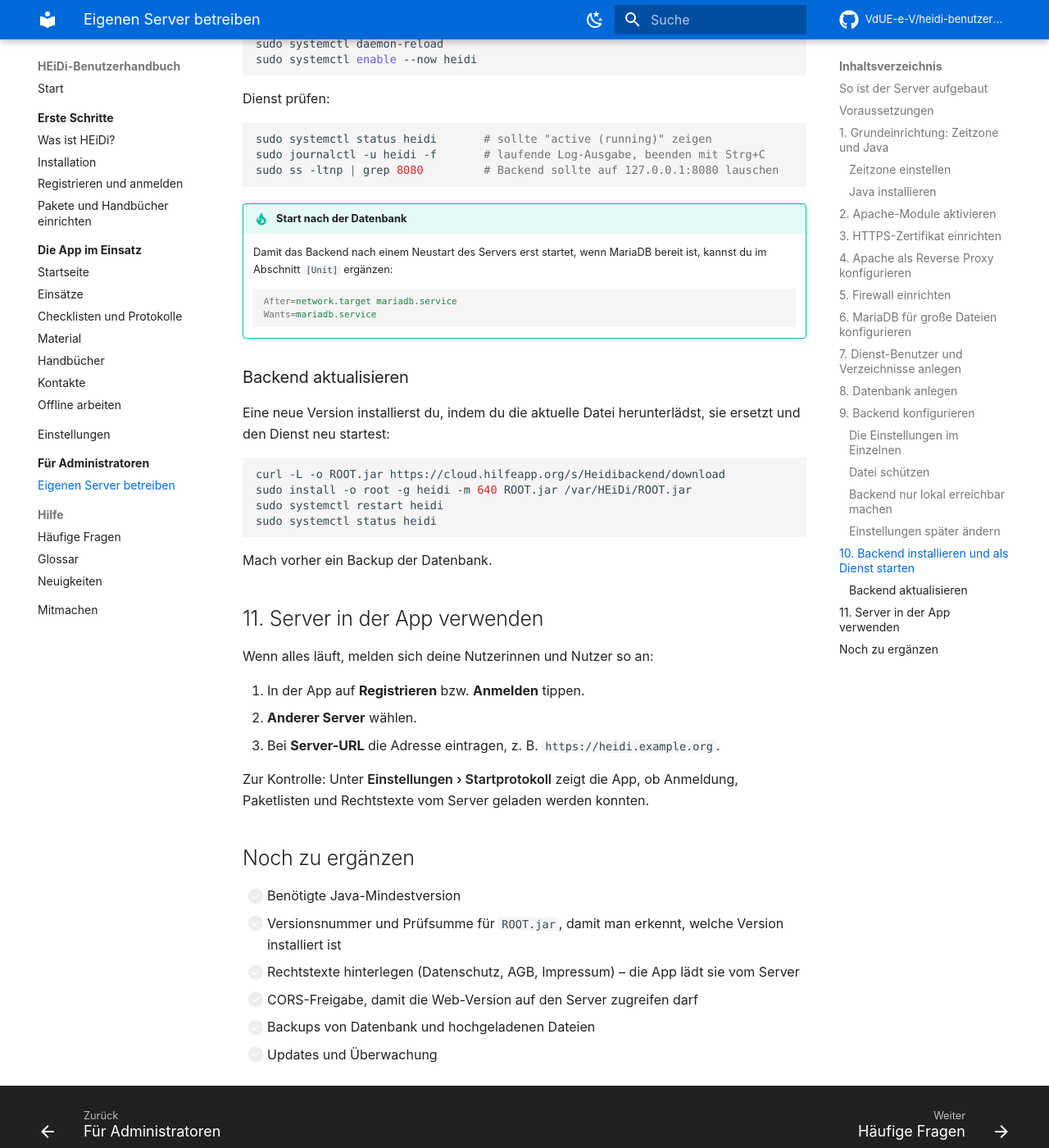
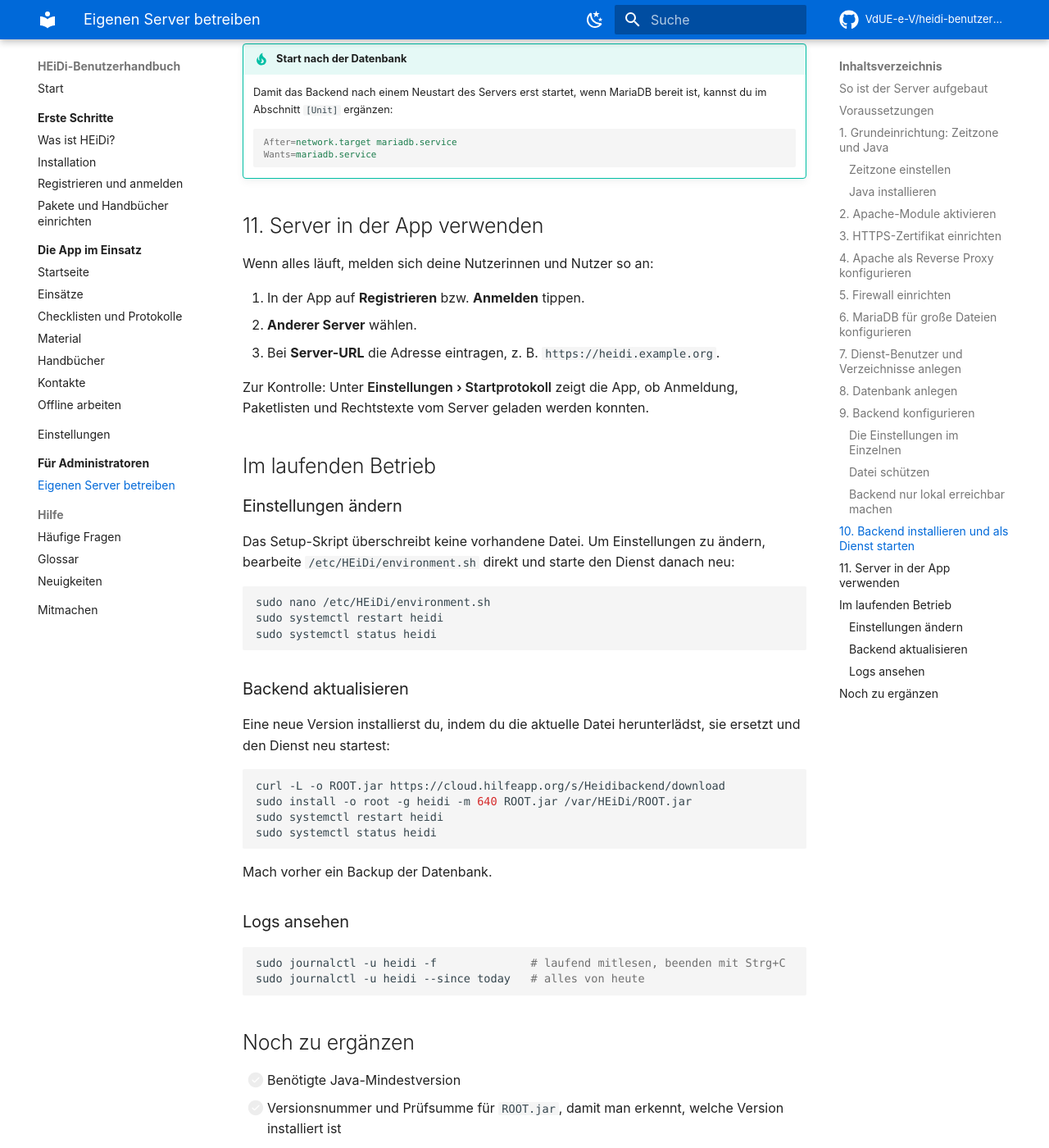
Before and after one commit to VdUE-e-V/heidi-benutzerhandbuch, an MkDocs documentation site: the page built from docs/administration/eigener-server.md, in a window 1280 px wide and 1400 px high, scrolled down 11322 px. Shown: the whole window at 82% size. Built offline with MkDocs 1.6.1 and Material for MkDocs 9.7.7, drawn with Linux system fonts in a browser that asks for light colours; comment, search, counter and statistics services are not loaded; some of the changed text lies outside the part shown.

Commit message:
Eigener Server: Betriebsschritte nach die Installation verschoben
systemctl restart heidi stand in Schritt 9, bevor der Dienst in Schritt 10
angelegt wird. Einstellungen ändern, Backend aktualisieren und Logs ansehen
stehen jetzt im neuen Abschnitt Im laufenden Betrieb nach Schritt 11.

Co-Authored-By: Claude Opus 5.5 <noreply@anthropic.com>
Claude-Session: https://claude.ai/code/session_01TKjvnRgGeTm6rju38zawTH

````diff
--- a/docs/administration/eigener-server.md
+++ b/docs/administration/eigener-server.md
@@ -362,15 +362,9 @@ Das Backend nimmt standardmäßig Verbindungen auf **allen** Netzwerkschnittstel
 export SERVER_ADDRESS=127.0.0.1
 ```
 
-Nach dem Start des Dienstes prüfst du mit `sudo ss -ltnp | grep 8080`, ob das Backend nur noch auf `127.0.0.1:8080` lauscht.
+Ob das klappt, prüfst du in [Schritt 10](#10-backend-installieren-und-als-dienst-starten), sobald der Dienst läuft.
 
-### Einstellungen später ändern
-
-Das Skript überschreibt keine vorhandene Datei. Um Einstellungen zu ändern, bearbeite `/etc/HEiDi/environment.sh` direkt, zum Beispiel mit `sudo nano /etc/HEiDi/environment.sh`, und starte den Dienst danach neu:
-
-```bash
-sudo systemctl restart heidi
-```
+Wie du die Einstellungen später änderst, steht unter [Im laufenden Betrieb](#einstellungen-andern).
 
 ## 10. Backend installieren und als Dienst starten
 
@@ -443,6 +437,28 @@ sudo ss -ltnp | grep 8080         # Backend sollte auf 127.0.0.1:8080 lauschen
     Wants=mariadb.service
     ```
 
+## 11. Server in der App verwenden
+
+Wenn alles läuft, melden sich deine Nutzerinnen und Nutzer so an:
+
+1. In der App auf **Registrieren** bzw. **Anmelden** tippen.
+2. **Anderer Server** wählen.
+3. Bei **Server-URL** die Adresse eintragen, z. B. `https://heidi.example.org`.
+
+Zur Kontrolle: Unter <span class="klickweg">Einstellungen › Startprotokoll</span> zeigt die App, ob Anmeldung, Paketlisten und Rechtstexte vom Server geladen werden konnten.
+
+## Im laufenden Betrieb
+
+### Einstellungen ändern
+
+Das Setup-Skript überschreibt keine vorhandene Datei. Um Einstellungen zu ändern, bearbeite `/etc/HEiDi/environment.sh` direkt und starte den Dienst danach neu:
+
+```bash
+sudo nano /etc/HEiDi/environment.sh
+sudo systemctl restart heidi
+sudo systemctl status heidi
+```
+
 ### Backend aktualisieren
 
 Eine neue Version installierst du, indem du die aktuelle Datei herunterlädst, sie ersetzt und den Dienst neu startest:
@@ -456,15 +472,12 @@ sudo systemctl status heidi
 
 Mach vorher ein Backup der Datenbank.
 
-## 11. Server in der App verwenden
+### Logs ansehen
 
-Wenn alles läuft, melden sich deine Nutzerinnen und Nutzer so an:
-
-1. In der App auf **Registrieren** bzw. **Anmelden** tippen.
-2. **Anderer Server** wählen.
-3. Bei **Server-URL** die Adresse eintragen, z. B. `https://heidi.example.org`.
-
-Zur Kontrolle: Unter <span class="klickweg">Einstellungen › Startprotokoll</span> zeigt die App, ob Anmeldung, Paketlisten und Rechtstexte vom Server geladen werden konnten.
+```bash
+sudo journalctl -u heidi -f              # laufend mitlesen, beenden mit Strg+C
+sudo journalctl -u heidi --since today   # alles von heute
+```
 
 ## Noch zu ergänzen
 
````
